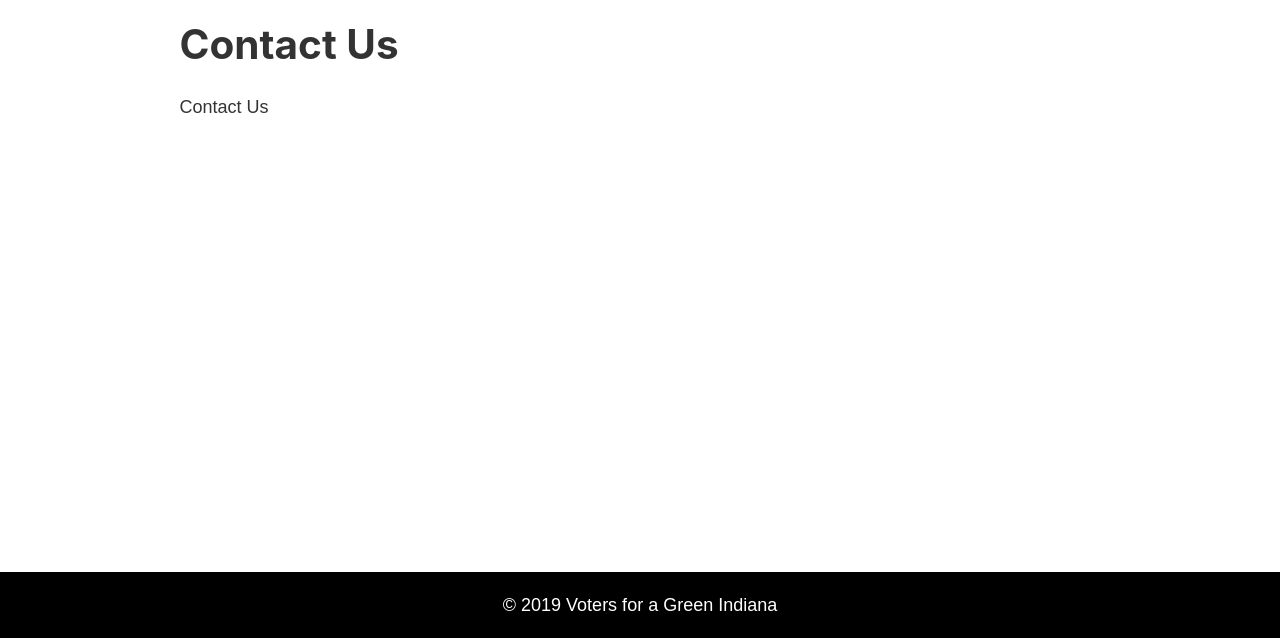
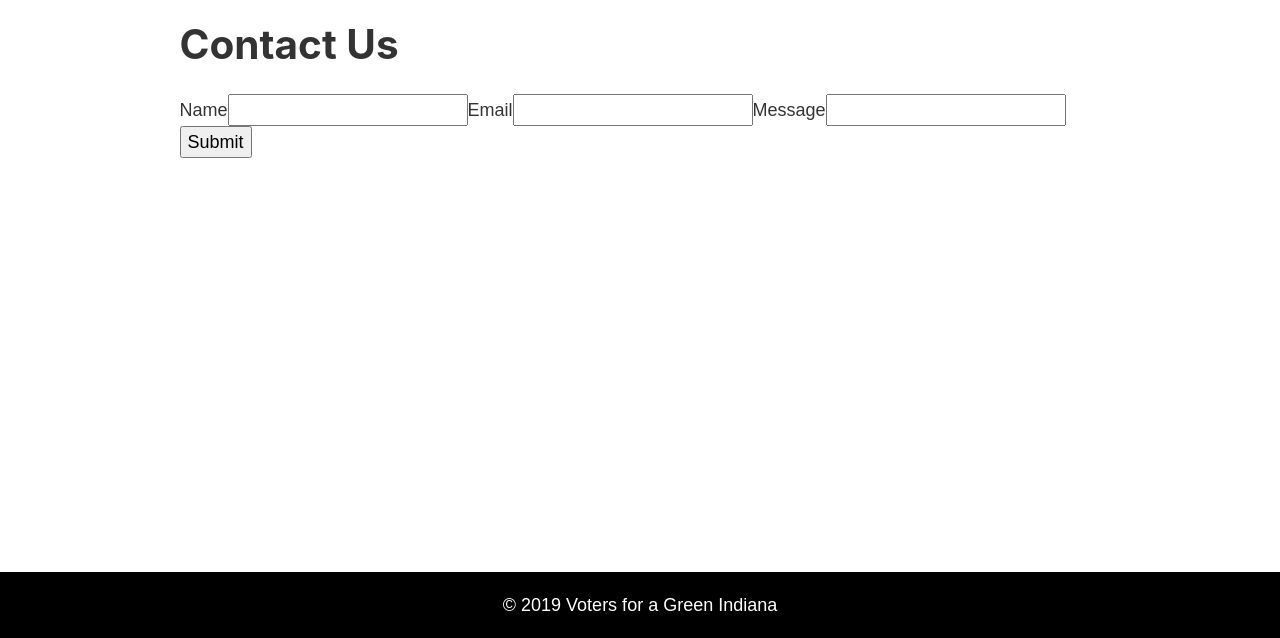
Before and after one commit to richardsamuellopez/votersforagreenindiana, a Gatsby site: page /contact in a window 1280 px wide. Shown: the part 162-800 px from the top of the page. Built offline with nearby package versions, Linux system fonts and the light colour scheme; Gatsby itself is replaced by a stand-in of ours.

Commit message:
Add contact form

```diff
--- a/src/pages/contact.js
+++ b/src/pages/contact.js
@@ -1,13 +1,63 @@
 import React from "react"
 import Layout from "../components/layout"
-import SEO from "../components/seo"
 
-const ContactPage = () => (
-  <Layout>
-    <SEO title="Contact Us" />
-    <h1>Contact Us</h1>
-    <p>Contact Us</p>
-  </Layout>
-)
-
-export default ContactPage
+export default class ContactPage extends React.Component {
+  state = {
+    name: "",
+    email: "",
+    message: "",
+  }
+  handleInputChange = event => {
+    const target = event.target
+    const value = target.value
+    const name = target.name
+    this.setState({
+      [name]: value,
+    })
+  }
+  handleSubmit = event => {
+    event.preventDefault()
+    alert(`Welcome ${this.state.name} ${this.state.email} ${this.state.message}!`)
+  }
+  render() {
+    return (
+      <Layout>
+        <div>
+          <h1>Contact Us</h1>
+        {this.state.name}{this.state.email}{this.state.message}
+      <form method="post" netlify-honeypot="bot-field" data-netlify="true" onSubmit={this.handleSubmit}>
+        <input type="hidden" name="bot-field" />
+        <label>
+          Name
+          <input
+            type="text"
+            name="name"
+            value={this.state.name}
+            onChange={this.handleInputChange}
+          />
+        </label>
+        <label>
+          Email
+          <input
+            type="text"
+            name="email"
+            value={this.state.email}
+            onChange={this.handleInputChange}
+          />
+        </label>
+        <label>
+          Message
+          <input
+            type="textarea"
+            name="message"
+            value={this.state.message}
+            onChange={this.handleInputChange}
+          />
+        </label>
+        <button type="submit">Submit</button>
+      </form>
+      </div>
+      </Layout>
+    )
+  }
+}
```
